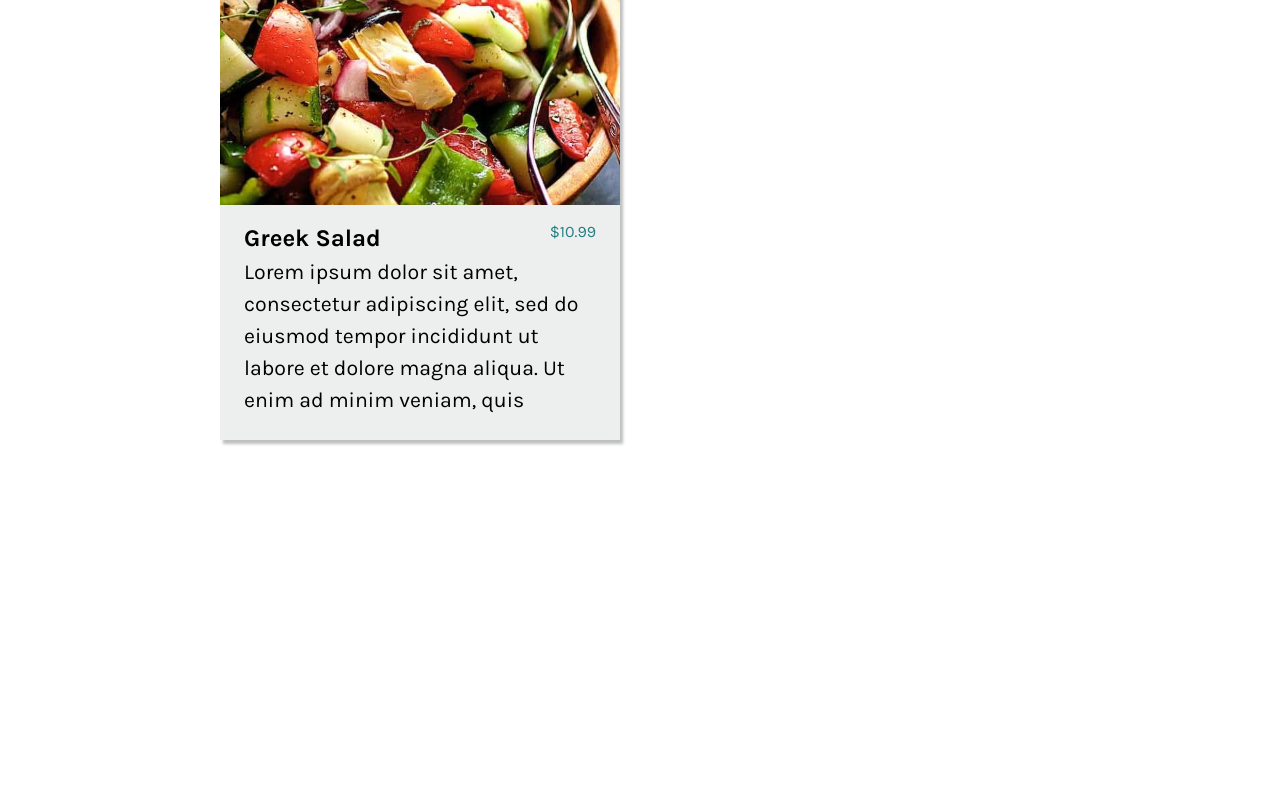
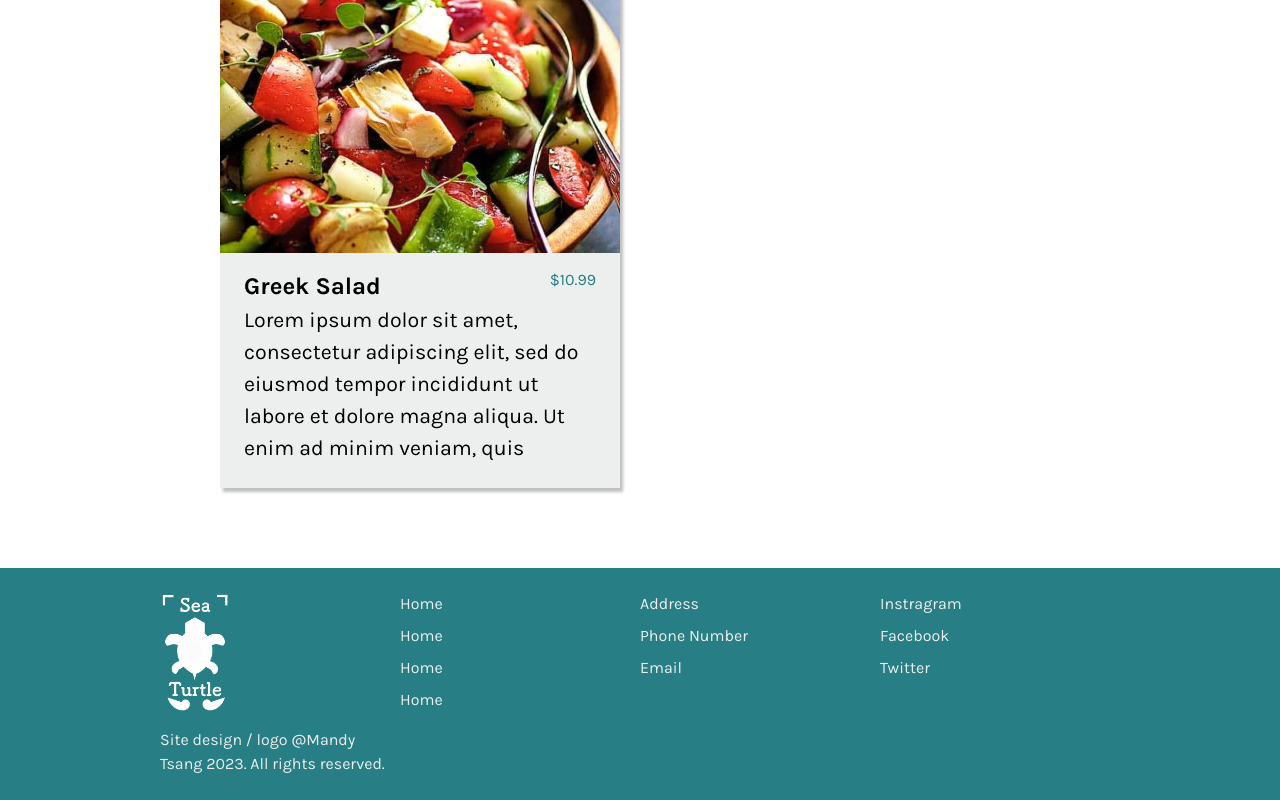
Before and after one commit to MANDYTSANG007/react-sea-turtle, a React (Create React App) app: page / in a window 1280 px wide. Shown: the part 1286-2086 px from the top of the page. Before the commit the page ends 1766 px from the top, so only its background shows below. Built offline with nearby package versions, Linux system fonts and the light colour scheme.

Commit message:
Impliment footer and its styling

```diff
--- a/src/App.js
+++ b/src/App.js
@@ -2,6 +2,7 @@ import './App.css';
 import { Route, Routes } from 'react-router-dom';
 import Nav from './Components/Nav/Nav';
 import Home from './Components/Home/Home';
+import Footer from './Components/Footer/Footer';
 
 function App() {
   return (
@@ -10,6 +11,7 @@ function App() {
       <Routes>
         <Route path="/" element={<Home />} />
       </Routes>
+      <Footer />
     </>
   )
 }
--- /dev/null
+++ b/src/Components/Footer/Footer.css
@@ -0,0 +1,45 @@
+.footer {
+    display: grid;
+    grid-template-columns: repeat(auto-fit, 30vh);
+    justify-content: center;
+    align-items: center;
+    background-color: rgb(39, 126, 132);
+    margin-top: 5vh;
+    padding: 2vh 5%;
+}
+
+.footer .footer-logo {
+    height: 15vh;
+}
+
+.footer .footer-menu {
+    margin-bottom: auto;
+    list-style-type: none;
+    width: 30vh;
+}
+
+.footer .footer-menu li {
+    margin: 1vh auto;
+    color: #edefee;
+    font-weight: 400;
+}
+
+.copyright {
+    margin: 1vh auto;
+    color: #edefee;
+    font-weight: 400;
+}
+
+@media screen and (max-width: 768px) {
+    .footer {
+        display: flex;
+        flex-direction: column;
+        align-items: center;
+    }
+
+    .footer-menu {
+        display: flex;
+        flex-direction: column;
+        align-items: center;
+    }
+}
--- a/src/Components/Footer/Footer.js
+++ b/src/Components/Footer/Footer.js
@@ -0,0 +1,47 @@
+import React from "react";
+import { Link } from "react-router-dom";
+import "./Footer.css";
+import { contactData, socialMedia } from "../../data/contact-data";
+
+function Footer() {
+    return (
+        <footer className="footer">
+            <img src={require("../../assets/logo2-sea-turtle-clear.png")} alt="sea turtle logo" className="footer-logo"></img>
+            <div className="footer-menu">
+                <ul>
+                    <li><Link to="/">Home</Link></li>
+                    <li><Link to="/">Home</Link></li>
+                    <li><Link to="/">Home</Link></li>
+                    <li><Link to="/">Home</Link></li>
+                </ul>
+            </div>
+            <div className="footer-menu">
+                {contactData.map((contact, index) => {
+                    return (
+                        <ul key={index}>
+                            <li>
+                                {contact}
+                            </li>
+                        </ul>
+                    )
+                })}
+            </div>
+            <div className="footer-menu">
+                {socialMedia.map((contact, index) => {
+                    return (
+                        <ul key={index}>
+                            <li>
+                                {contact}
+                            </li>
+                        </ul>
+                    )
+                })}
+            </div>
+            <div className="footer-menu">
+                <p className="copyright"> Site design / logo @Mandy Tsang 2023. All rights reserved. </p>
+            </div>
+        </footer>
+    )
+}
+
+export default Footer;
--- a/src/Components/Hero/Hero.css
+++ b/src/Components/Hero/Hero.css
@@ -12,7 +12,6 @@
 
 .hero-content {
     text-align: left;
-    /* width: 60vh; */
 }
 
 .hero-title {
@@ -29,3 +28,7 @@
     width: 100%;
     border-radius: 2vh;
 }
+
+.hero .hero-content p {
+    margin-bottom: 2vh;
+}
--- a/src/Components/Nav/Nav.js
+++ b/src/Components/Nav/Nav.js
@@ -1,7 +1,7 @@
 import React, { useState } from 'react';
 import './Nav.css';
 import { Link } from 'react-router-dom';
-import logo from '../../assets/logo-sea-turtle.png';
+import logo from '../../assets/logo-sea-turtle-300-100.png';
 import { FontAwesomeIcon } from '@fortawesome/react-fontawesome';
 import { faBars, faX } from '@fortawesome/free-solid-svg-icons';
 
--- /dev/null
+++ b/src/data/contact-data.js
@@ -0,0 +1,3 @@
+export const contactData = ["Address", "Phone Number", "Email"]
+
+export const socialMedia = ["Instragram", "Facebook", "Twitter"]
```
Also changed, not shown: src/assets/logo-sea-turtle-300-100.png (added), src/assets/logo2-sea-turtle-clear.png (added).
